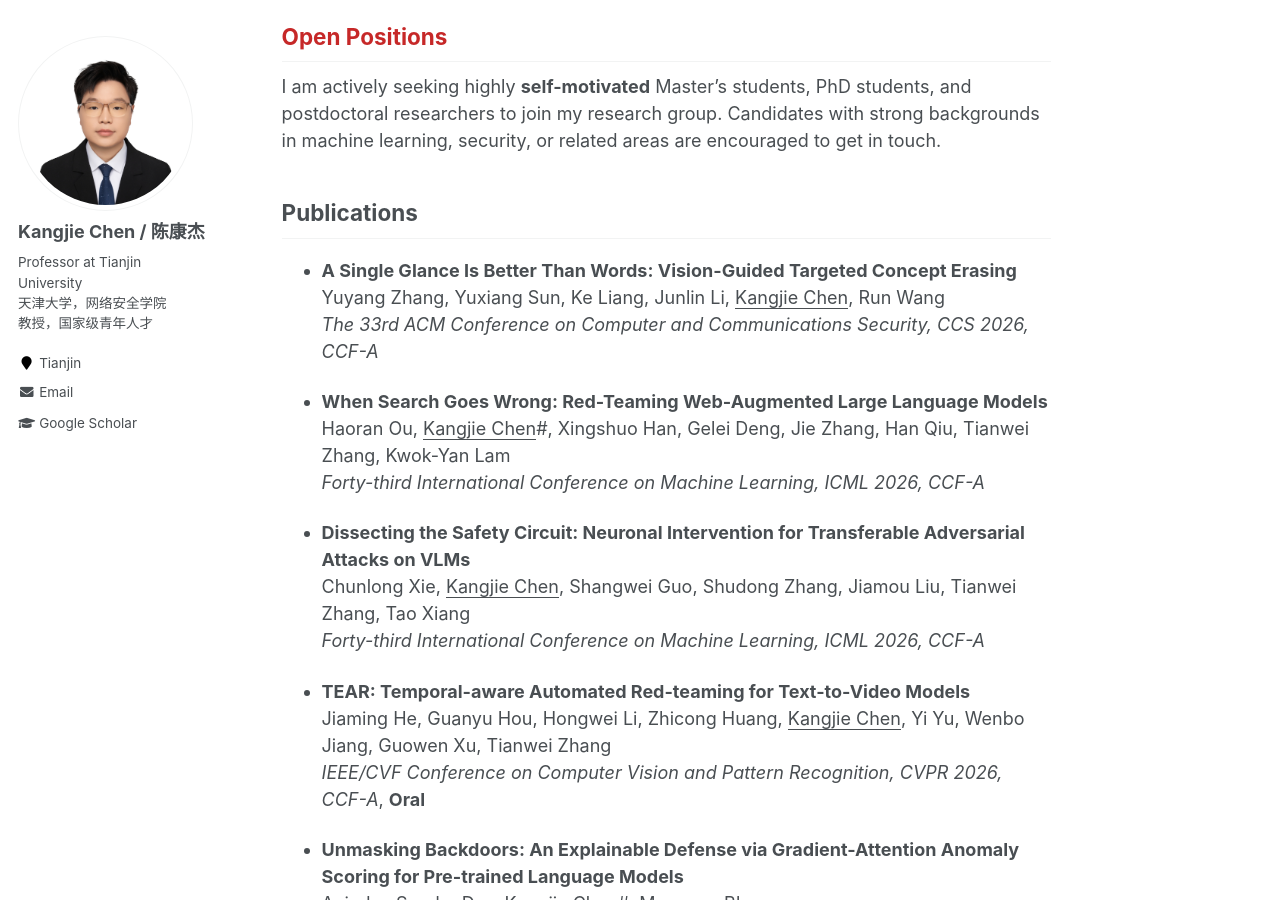
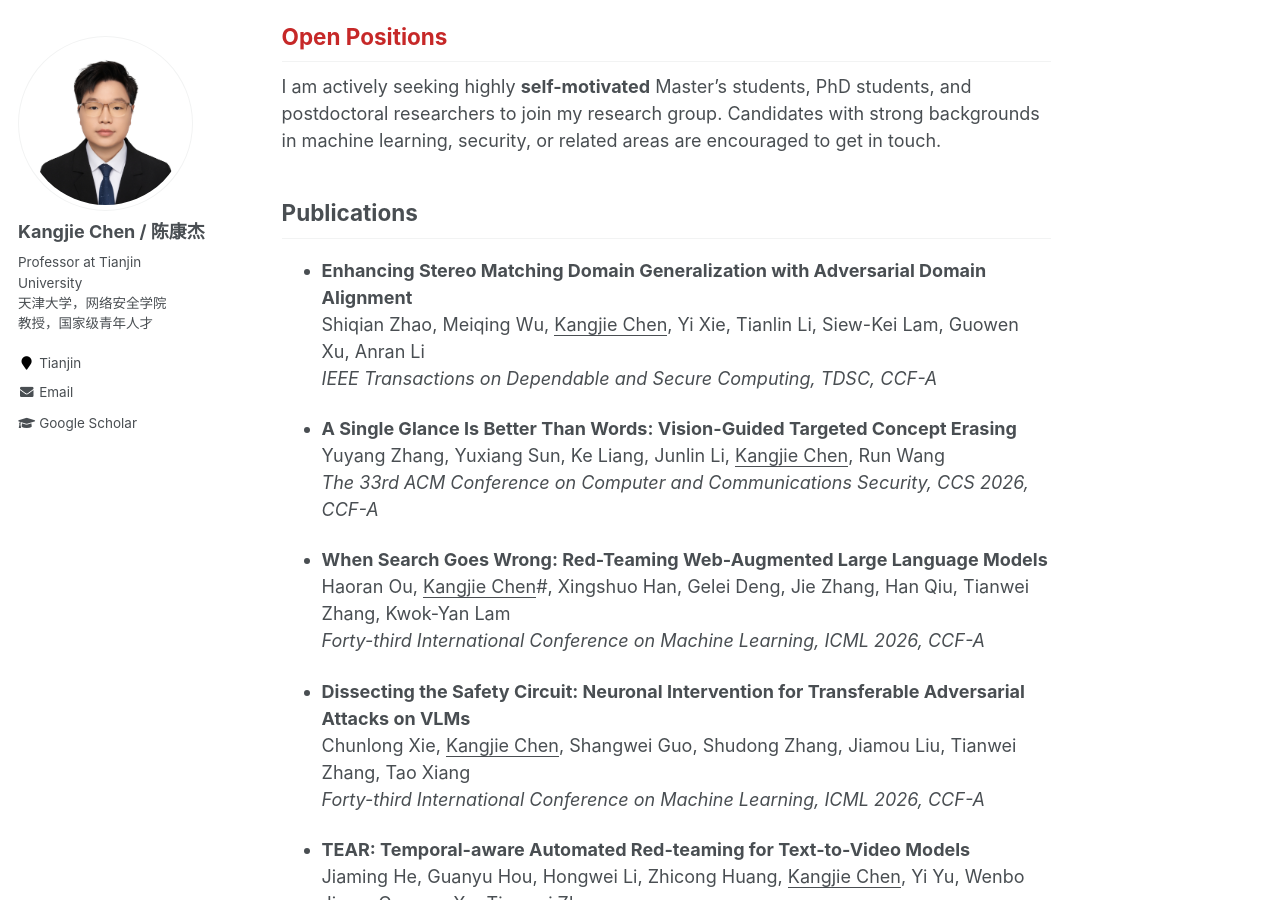
Before and after one commit to kangjie-chen/kangjie-chen.github.io, a Jekyll site: the page built from _pages/about.md, in a window 1280 px wide and 900 px high, scrolled down 457 px. Built offline with Jekyll 4.4.1, drawn with Linux system fonts in a browser that asks for light colours.

Commit message:
Update about.md

```diff
--- a/_pages/about.md
+++ b/_pages/about.md
@@ -21,6 +21,11 @@ I am actively seeking highly **self-motivated** Master’s students, PhD student
 
 ## Publications
 
+- **Enhancing Stereo Matching Domain Generalization with Adversarial Domain Alignment**
+  <br/>
+  Shiqian Zhao, Meiqing Wu, <u>Kangjie Chen</u>, Yi Xie, Tianlin Li, Siew-Kei Lam, Guowen Xu, Anran Li
+  <br/>
+  *IEEE Transactions on Dependable and Secure Computing, TDSC, CCF-A*
 
 - **A Single Glance Is Better Than Words: Vision-Guided Targeted Concept Erasing**
   <br/>
```
